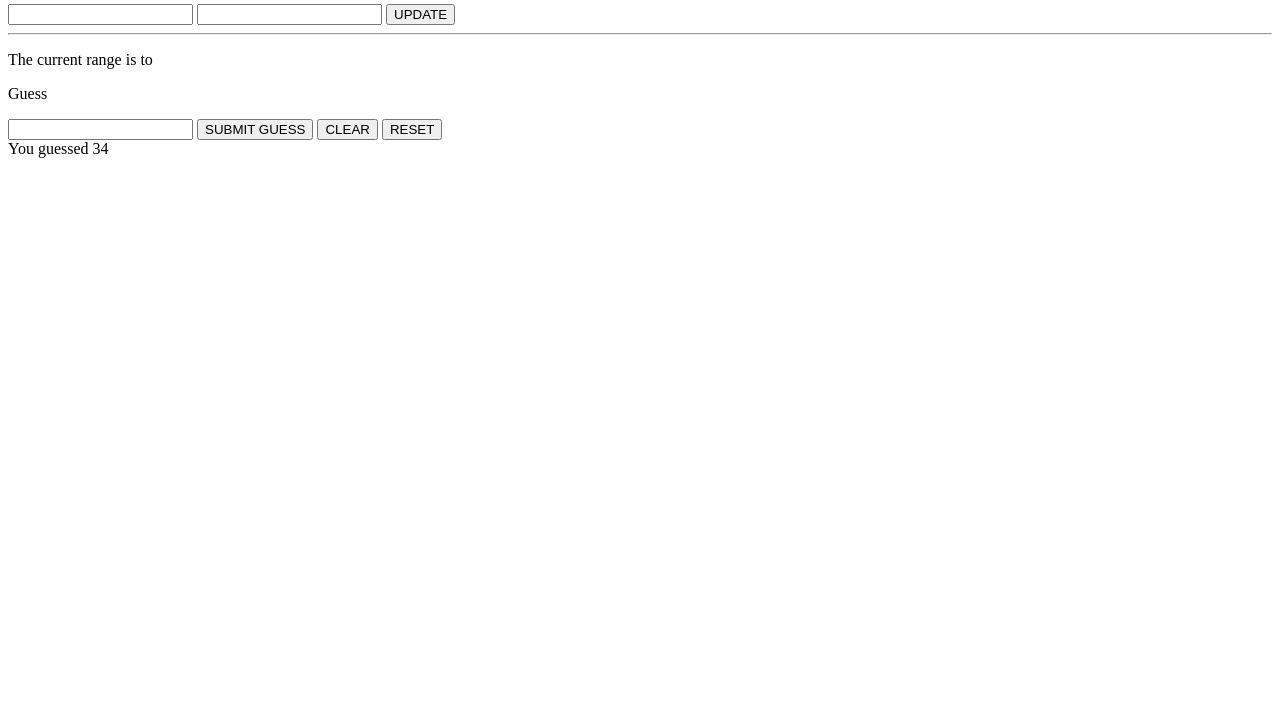
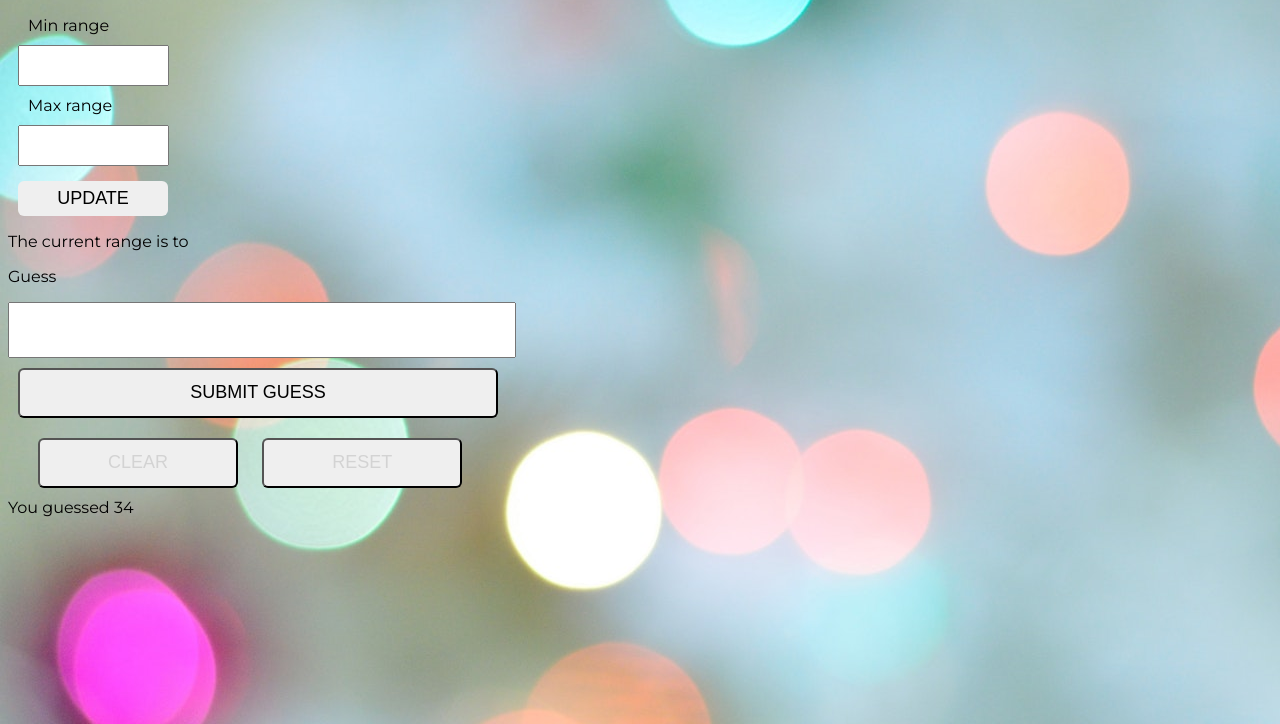
Before and after one commit to SallyH3/guess-some-numbers, a plain HTML site: page index.html in a window 1280 px wide. Shown: the part 76-800 px from the top of the page. Drawn offline with Linux system fonts and the light colour scheme.

Commit message:
Add styles

```diff
--- a/index.html
+++ b/index.html
@@ -1,34 +1,41 @@
 <!DOCTYPE html>
 <html>
   <head>
+      <link rel="stylesheet" type="text/css" href="./styles.css">
+      <link href="https://fonts.googleapis.com/css?family=Montserrat" rel="stylesheet">
     <meta charset="UTF-8">
-    <title>title</title>
+    <title>Guess Some Numbers</title>
   </head>
   <body>
     <header>
+      <main>
       <h1 class='title'>Guess Some Numbers</h1>
     </header>
-    <form>
-      <input class='min-input'>
-      <input class='max-input'>
+    <form class='range-form'>
+      <p class='min-input-text'>Min range</p>
+      <input class='js-min-input input'>
+      <p class='max-input-text'>Max range</p>
+      <input class='js-max-input input'>
       <button class='update-btn'>
         UPDATE
       </button>
     </form>
-      <hr>
       <section class='range-container'>
         <p class='range-text'>The current range is <span class='min-range-txt'></span> to <span class='max-range-txt'></span></p>
       </section>
       <p class='guess-text'>Guess</p>
-      <form>
+      <form class='guess-form'>
         <input class='guess-input'>
         <button class='submit-btn'>SUBMIT GUESS</button>
-        <button class='clear-btn'>CLEAR</button>
-        <button class='reset-btn'>RESET</button>
+        <section class='btn-container'>
+          <button class='clear-btn'>CLEAR</button>
+          <button class='reset-btn'>RESET</button>
+      </section>
       </form>
       <section class='right-container'>
         You guessed
         <span>34</span>
       </section>
+    </main>
   </body>
 </html>
--- a/styles.css
+++ b/styles.css
@@ -0,0 +1,71 @@
+body {
+  font-family: 'Montserrat', sans-serif;
+  background-image: url('background.jpg')
+}
+
+.range-form {
+  display: flex;
+  flex-direction: column;
+  margin: 10px;
+}
+
+.update-btn
+ {
+  border-radius: 6px;
+  border: none;
+  margin-top: 15px;
+  font-size: 18px;
+  width: 150px;
+  height: 35px;
+  cursor: pointer;
+}
+
+.update-btn:hover,
+.submit-btn:hover {
+  background-color: #5ae0e0;
+}
+
+.max-input-text,
+.min-input-text {
+  margin: 10px;
+}
+
+.input {
+  height: 35px;
+  width: 143px;
+}
+
+.guess-form {
+  display: flex;
+  flex-direction: column;
+}
+
+.guess-input {
+  height: 50px;
+  width: 500px;
+}
+
+.submit-btn {
+  width: 480px;
+  height: 50px;
+}
+
+.btn-container {
+  margin-left: 20px;
+}
+
+.clear-btn,
+.reset-btn,
+.submit-btn {
+  border-radius: 6px;
+  cursor: pointer;
+  font-size: 18px;
+  margin: 10px;
+}
+
+.clear-btn,
+.reset-btn {
+  color: #d3d3d3;
+  height: 50px;
+  width: 200px;
+}
```
Also changed, not shown: background.jpg (added).
